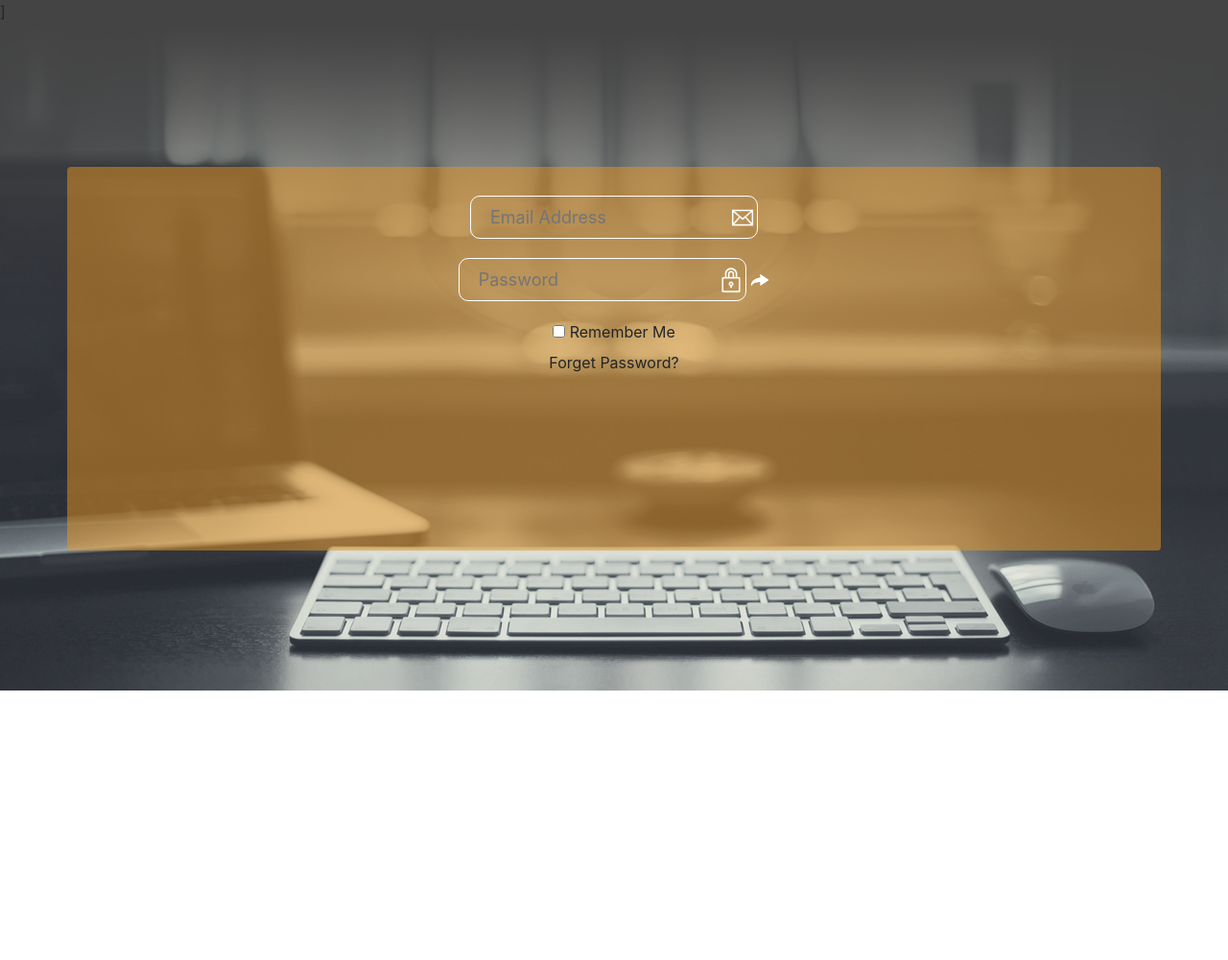
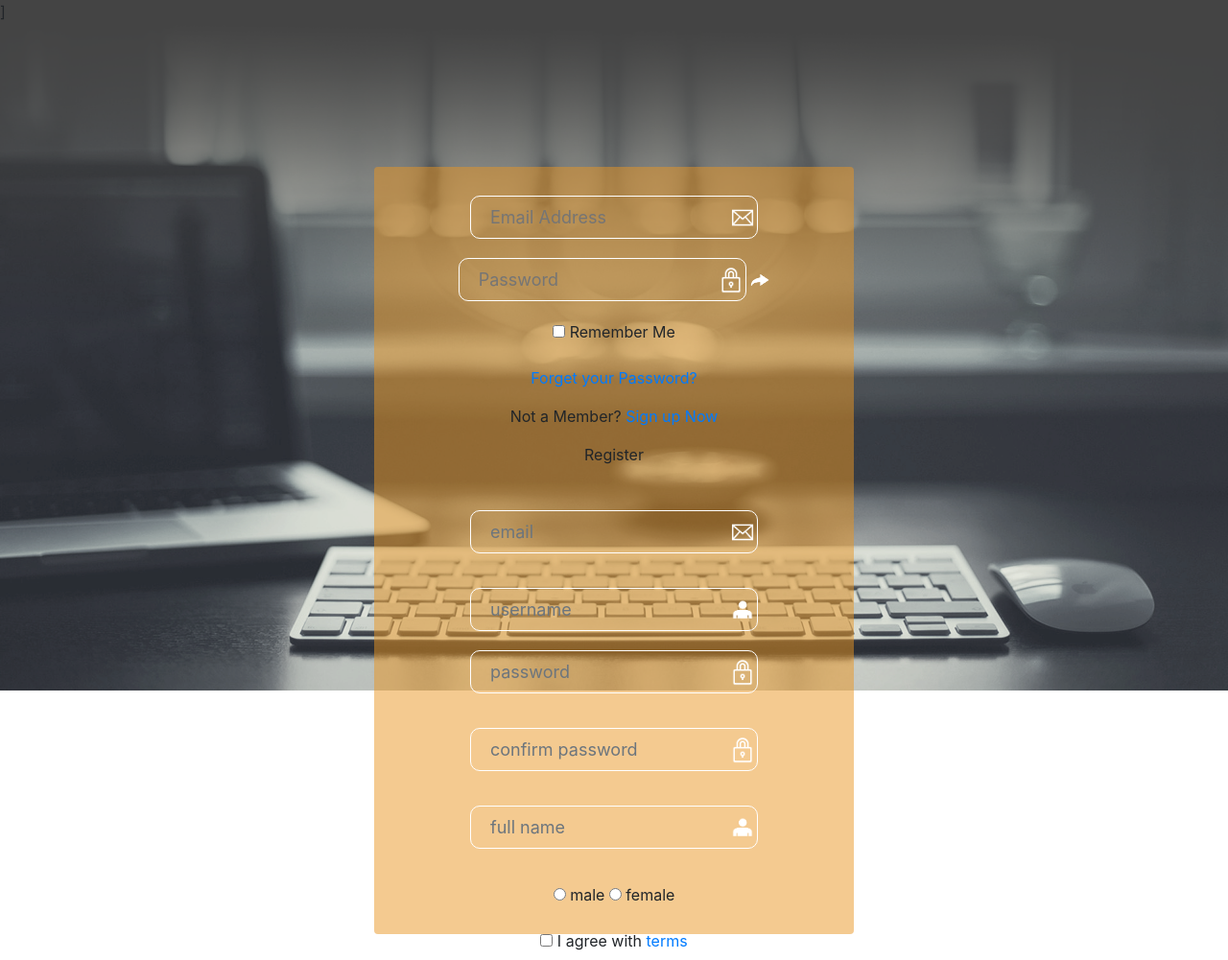
Before and after one commit to liangmbs/VCweb, a plain HTML site: page Client/index.html in a window 1280 px wide. Shown: the whole page at 96% size. Before the commit the page ends 800 px from the top, so only its background shows below. Drawn offline with nearby package versions, Linux system fonts and the light colour scheme; files whose address does not match are found by name.

Commit message:
Registration Form

```diff
--- a/Client/Asset/css/theme.css
+++ b/Client/Asset/css/theme.css
@@ -3,9 +3,14 @@
 Table of Content
 0 - Basic
 1 - General
-2 - Login
+2 - Login/Register/Forget Password Form
 
 */
+
+
+/* 0. Basic */
+
+
 
 
 /* 1. General */
@@ -18,10 +23,13 @@ body{
 }
 
 
+
+
+
 /* 2. Login */
-.container{
+.Container{
     width:500px;
-    height: 400px;
+    height: 800px;
     text-align: center;
     background-color: rgba(234, 150, 34,0.5);
     border-radius: 4px;
@@ -64,6 +72,47 @@ input[type="password"]{
     background-position: right;
 }
 
+input[type="username"]{
+    display:inline-block;
+    height: 45px;
+    width: 300px;
+    border-radius: 10px;
+    border-style: solid;
+    border-width: thin;
+    border-color: #fff;
+    font-size: 18px;
+    margin-bottom: 20px;
+    background-color: rgba(234, 150, 34,0);
+    padding-left: 20px;
+    background: url(../Icon/icon/icon-05.png) no-repeat;
+    background-size: 10%;
+    background-position: right;
+}
+
+input[type="fullname"]{
+    display:inline-block;
+    height: 45px;
+    width: 300px;
+    border-radius: 10px;
+    border-style: solid;
+    border-width: thin;
+    border-color: #fff;
+    font-size: 18px;
+    margin-bottom: 20px;
+    background-color: rgba(234, 150, 34,0);
+    padding-left: 20px;
+    background: url(../Icon/icon/icon-05.png) no-repeat;
+    background-size: 10%;
+    background-position: right;
+}
+
+
+
+
+
+
+
+
 input.submitbtn{
     height:45px;
     width:20px;
@@ -73,5 +122,4 @@ input.submitbtn{
     border:none;
     cursor: pointer;
     vertical-align: top;
-
 }
--- a/Client/index.html
+++ b/Client/index.html
@@ -15,7 +15,7 @@
 </head>
 
 <body>
-    <div class = "container">
+    <div class = "Container">
         <form>
             <div class="form-input">
                 <input type = "email" name = "email" placeholder="Email Address">
@@ -30,10 +30,59 @@
             <div class="form-group login-group-checkbox">
                 <input type="checkbox" id="lg_remmember" name="lg_remember">
                 <label for="lg_remember">Remember Me</label>
-            <p>Forget Password?</p>
+            </div>
+
+            <div class = "etc-login-form">
+                <p><a href ="#">Forget your Password?</a></p>
+                <p>Not a Member? <a href="#" >Sign up Now</a>
+                </p>
+            </div>
+
+            <div><p>Register</p></div>
+
+            <div class="login-form-main-message"></div>
+
+            <div class="form-group">
+                <label for="reg_email" class="sr-only">Email</label>
+                <input type="email" class="form-control" id="reg_email" name="reg_email" placeholder="email">
+            </div>
+
+            <div class="main-login-form">
+                <label for="reg_username" class ="sr-only">Username</label>
+                <input type="username" class="form-control" id="reg_username" name="reg_username" placeholder="username">
+            </div>
+
+            <div class="form-group">
+                <label for="reg_password" class="sr-only">Password</label>
+                <input type="password" class="form-control" id="reg_password" name="reg_password" placeholder="password">
+            </div>
+            <div class="form-group">
+				<label for="reg_password_confirm" class="sr-only">Password Confirm</label>
+				<input type="password" class="form-control" id="reg_password_confirm" name="reg_password_confirm" placeholder="confirm password">
+            </div>
+
+            <div class="form-group">
+                <label for="reg_fullname" class="sr-only">Full Name</label>
+                <input type="fullname" class="form-control" id="reg_fullname" name="reg_fullname" placeholder="full name">
+            </div>
+            <div class ="form-group login-group-checkbox">
+                <input type="radio" class="" name="reg_gender" id="male" placeholder="username">
+                <label for="male">male</label>
+
+                <input type="radio" class"" name="reg_gender" id="female" placeholder="username">
+                <label for="female">female</label>
+            </div>
+
+            <div class="form-group login-group-checkbox">
+                <input type="checkbox" class="" id="reg_agree" name="reg_agree">
+                <label for="reg_agree">I agree with <a href="#"> terms</a></label>
             </div>
         </form>
     </div>
+
+
+
+
 </body>
 
 </html>
```
Also changed, not shown: 1 other file.
